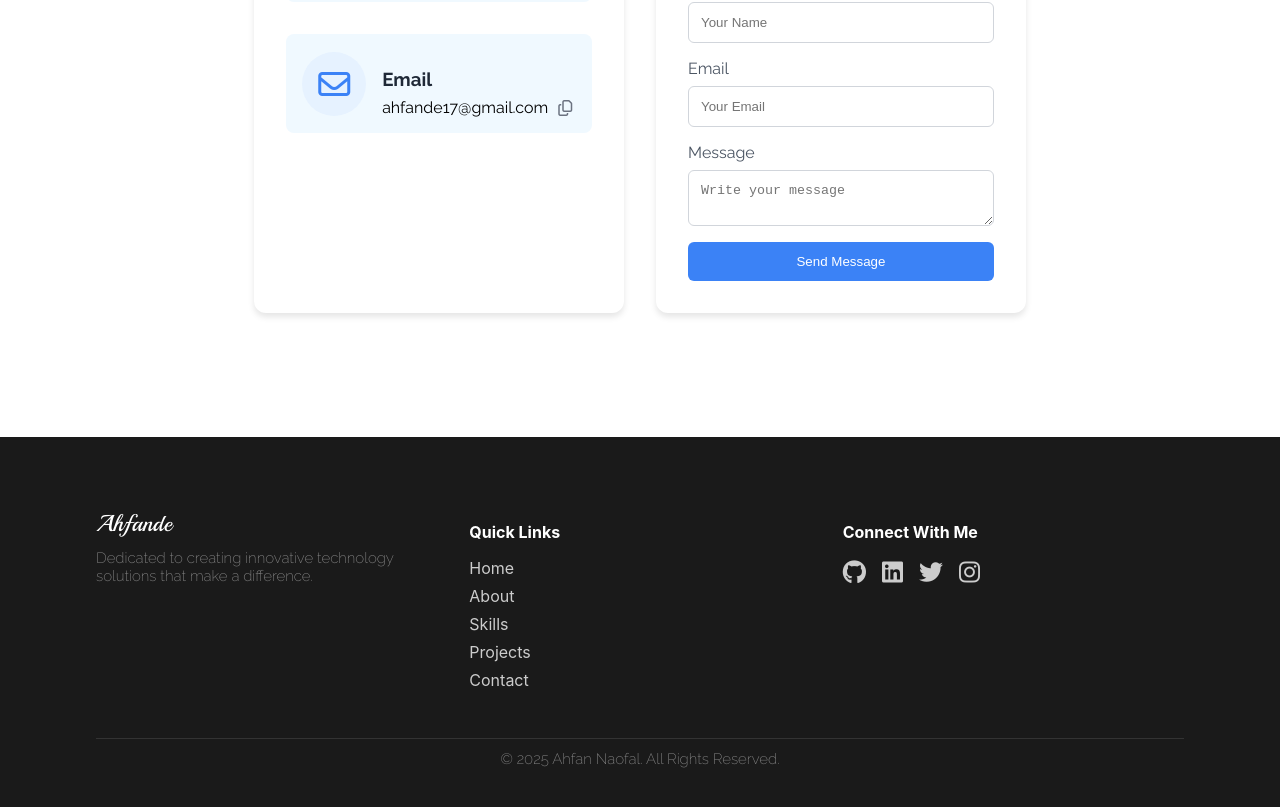
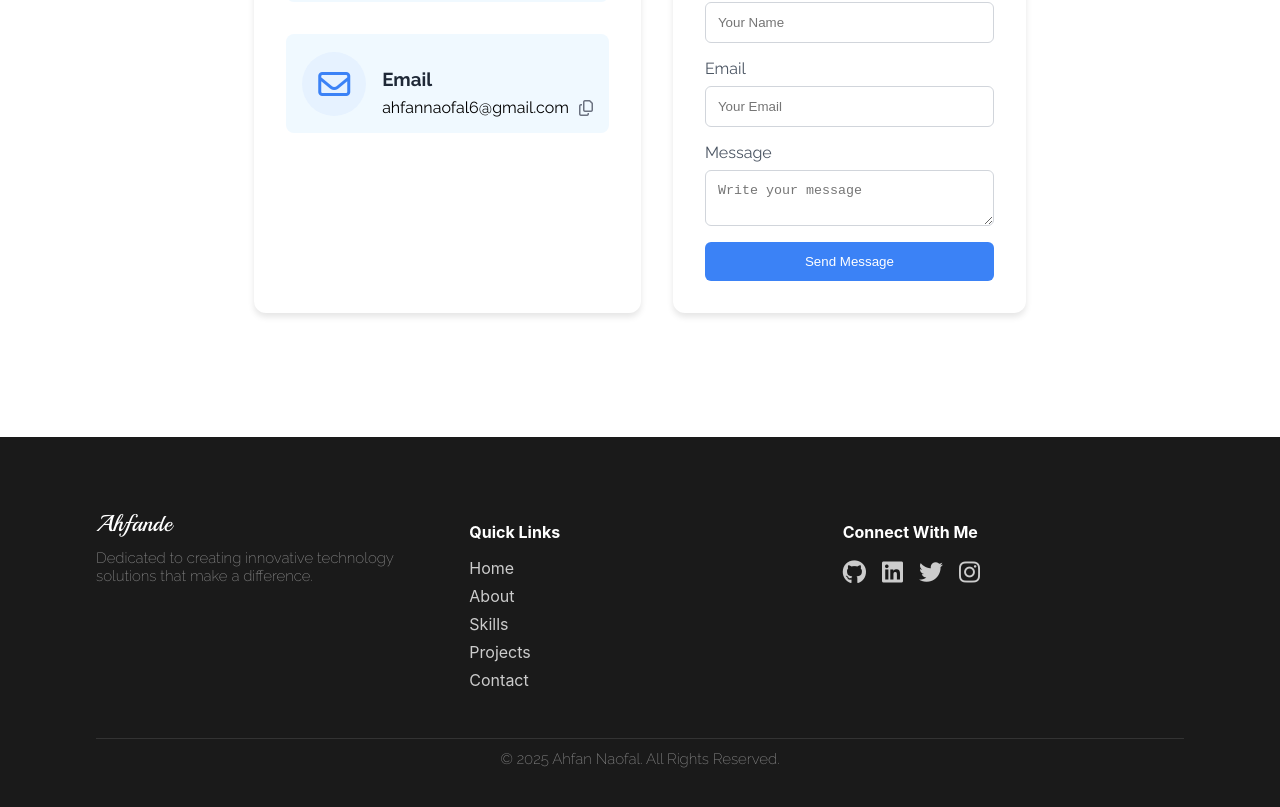
Before and after one commit to Ahfande/my-landing-page, a React (Create React App) app: page / in a window 1280 px wide. Shown: the part 3944-4751 px from the top of the page. Built offline with nearby package versions, Linux system fonts and the light colour scheme; a web font is replaced by a local one.

Commit message:
Update App.js

```diff
--- a/src/App.js
+++ b/src/App.js
@@ -11,7 +11,7 @@ import ParticlesBackground from "./components/ParticlesBackground";
 function App() {
   const cvUrl = "/AhfanNaofal.pdf";
   const whatsappNumber = "6281546864712";
-  const emailAddress = "ahfande17@gmail.com";
+  const emailAddress = "ahfannaofal6@gmail.com";
 
   // Fungsi untuk download CV
   const handleDownloadCV = () => {
```
